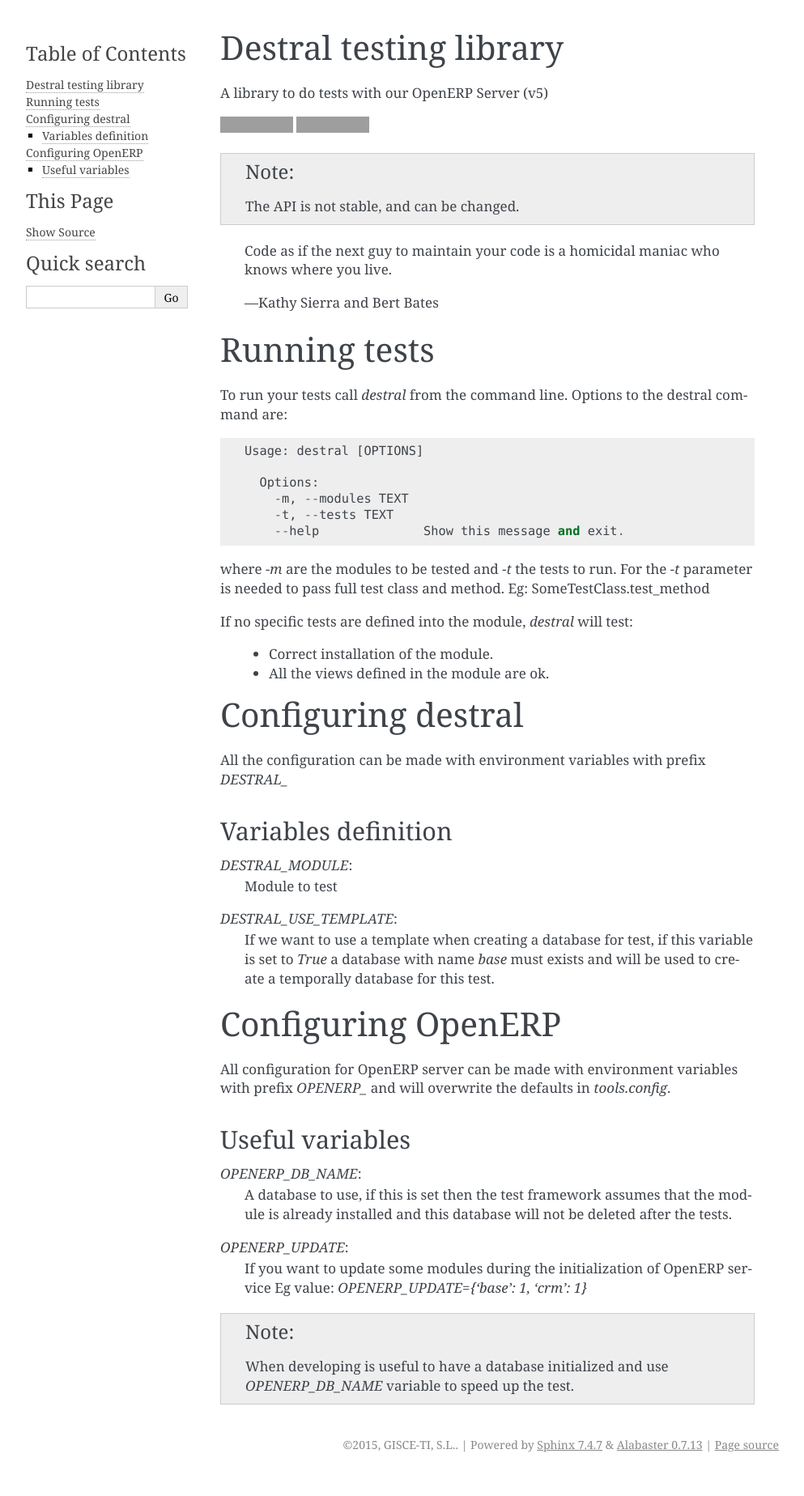
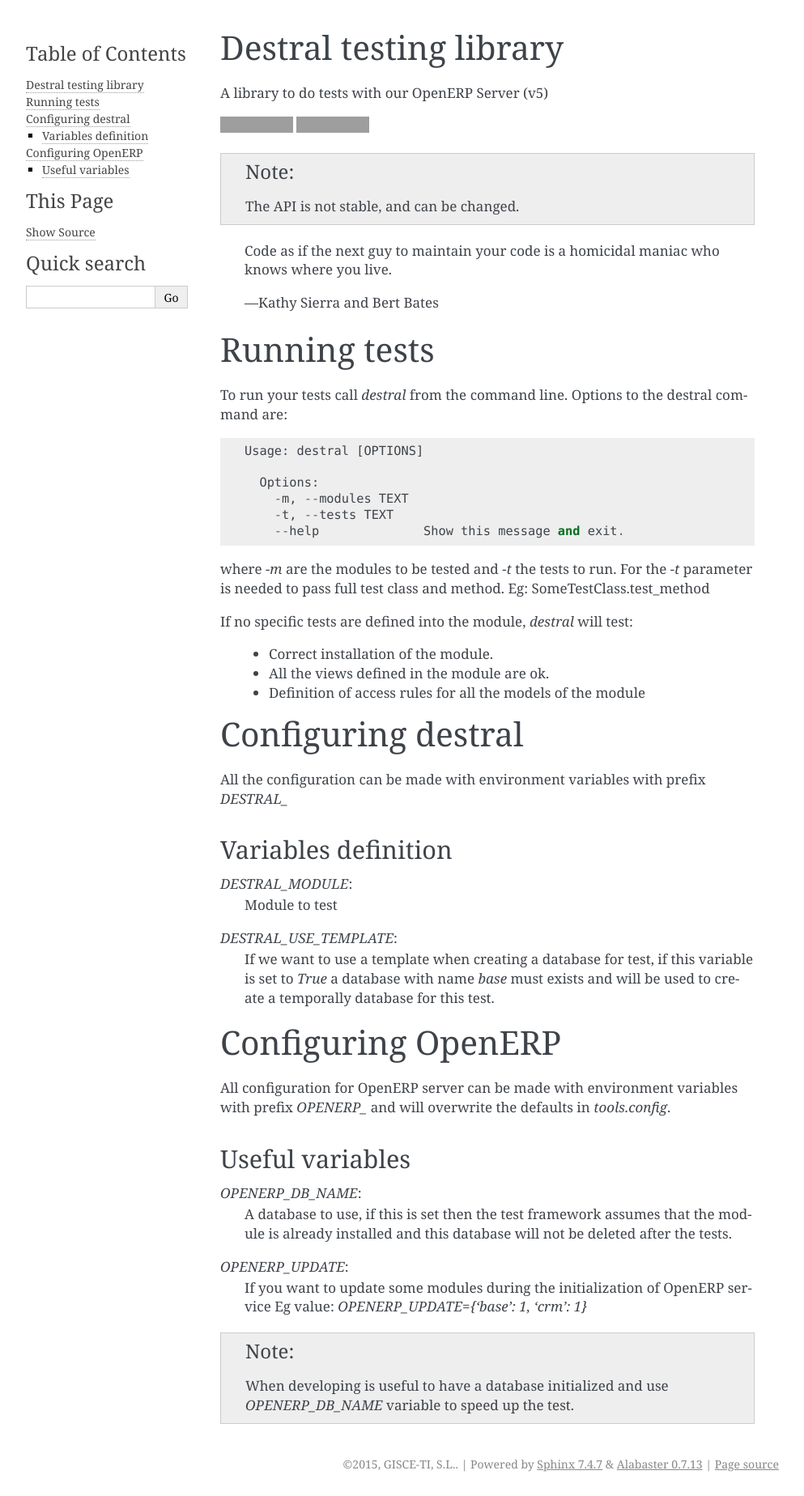
Before and after one commit to gisce/destral, a Sphinx documentation site: the page built from docs/README.rst, in a window 1280 px wide. Shown: the whole page at 81% size, without its empty margins (148-1141 px from the left). Built offline with Sphinx 7.4.7, drawn with Linux system fonts in a browser that asks for light colours; the version number is read from the project's files by our own code; before the commit the page ends 1824 px from its top, so only the background shows below that; grey boxes are pictures that could not be loaded.

Commit message:
Update README.rst

```diff
--- a/docs/README.rst
+++ b/docs/README.rst
@@ -20,6 +20,7 @@
 
   * Correct installation of the module.
   * All the views defined in the module are ok.
+  * Definition of access rules for all the models of the module
 
 
 Configuring destral
```
